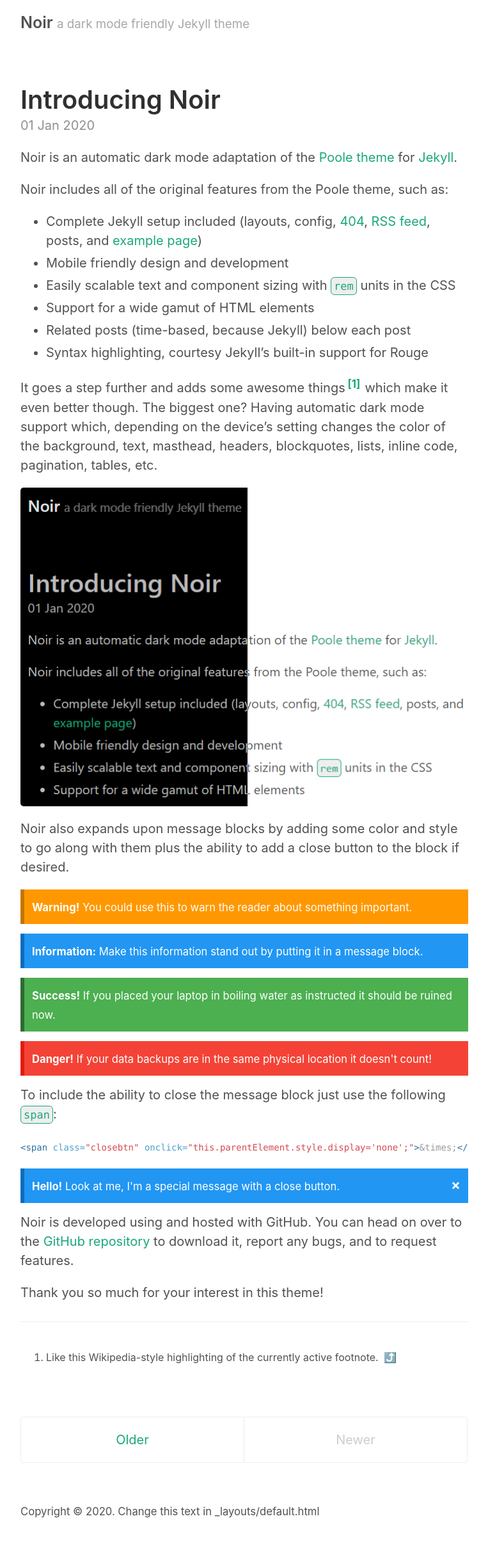
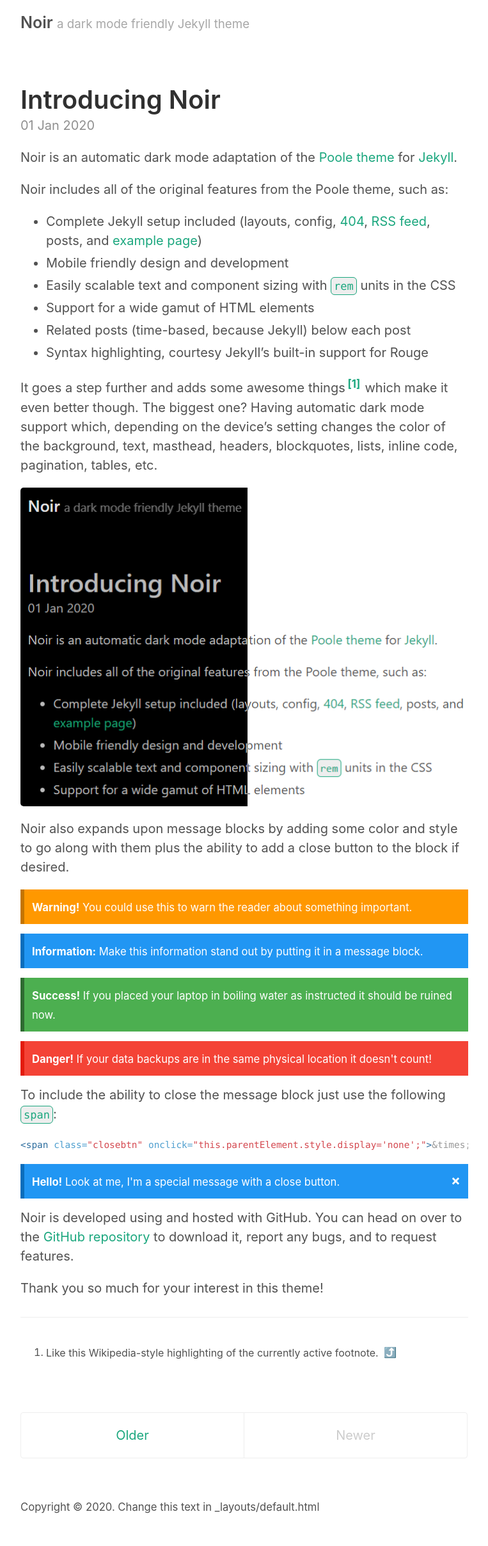
Before and after one commit to essentialenemy/noir, a Jekyll site: the page built from index.html, in a window 1280 px wide. Shown: the whole page at 64% size, without its empty margins (258-1021 px from the left). Built offline with Jekyll 4.4.1, drawn with Linux system fonts in a browser that asks for light colours; the list of posts is cut into pages by our own code.

Commit message:
Cleaned up the messy syntax highlighting styles

```diff
--- a/_sass/_code.scss
+++ b/_sass/_code.scss
@@ -1,24 +1,4 @@
-// Code
-//
-// Inline and block-level code snippets. Includes tweaks to syntax highlighted
-// snippets from Pygments/Rouge and Gist embeds.
-
-code,
-pre {
-  font-family: $code-font-family;
-}
-
-code {
-  font-size: 70%;
-}
-
-pre {
-  display: block;
-  margin-top: 0;
-  margin-bottom: 1rem;
-  overflow: auto;
-}
-
+/* Applies to inline `code blocks` */
 .highlighter-rouge {
 	padding: 3px 4px;
     border: 1px solid $green;
@@ -26,47 +6,22 @@
     background-color: #eee;
     color: $green;
 	white-space: nowrap;
-	font-size: 85%;
 
 @media (prefers-color-scheme: dark) {
     background-color: #202020;
 	}
-
-.highlight {
-  padding: 1rem;
-  margin-bottom: 1rem;
-  background-color: $gray-1;
-  border-radius: .25rem;
-
-  pre {
-    margin-bottom: 0;
-  }
 }
 
-  // Triple backticks (code fencing) doubles the .highlight elements
-  .highlight {
-    padding: 0;
-  }
-}
+/* Applies to all code blocks */
+pre, code {
+   font-family: $code-font-family;
+   font-size: 85%;
+   overflow: auto;
+   background-color: #body-bg;
 
-.rouge-table {
-  margin-bottom: 0;
-  font-size: 100%;
-
-  &,
-  td,
-  th {
-    border: 0;
-  }
-
-  .gutter {
-    color: rgba(0,0,0,.25);
-    vertical-align: top;
-    // Make sure numbers aren't selectable
-    -webkit-user-select: none;
-        -ms-user-select: none;
-            user-select: none;
-  }
+@media (prefers-color-scheme: dark) {
+    background-color: $body-bg-dark;
+	}
 }
 
 // Gist via GitHub Pages
```
